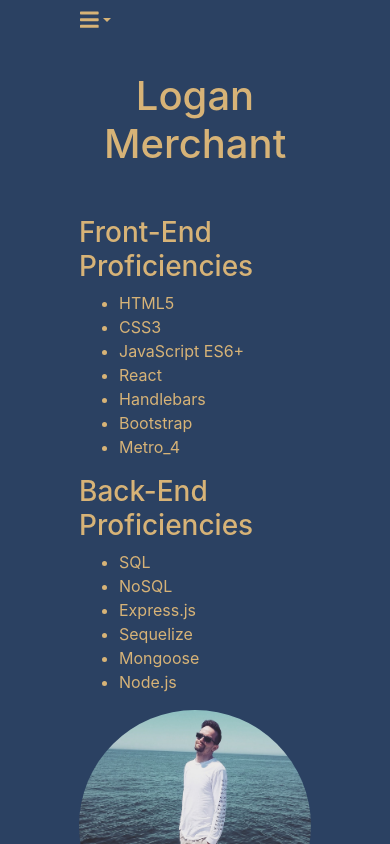
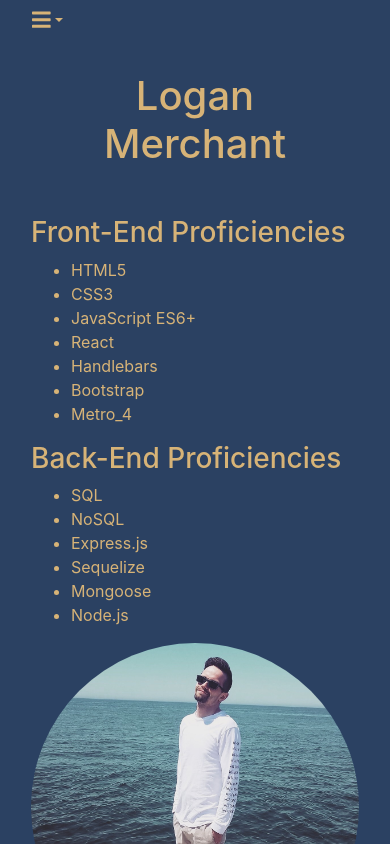
Before and after one commit to LoganMerchant/super-duper-portfolio, a React (Create React App) app: page / in a window 390 px wide. Shown: the top 844 px of the page. Built offline with nearby package versions, Linux system fonts and the light colour scheme.

Commit message:
add breakpoint for mobile

```diff
--- a/src/index.css
+++ b/src/index.css
@@ -109,3 +109,9 @@ footer a:hover {
 footer a:hover {
   opacity: 0.75;
 }
+
+@media only screen and (max-width: 767px) {
+  body {
+    margin: 0 1rem;
+  }
+}
```
